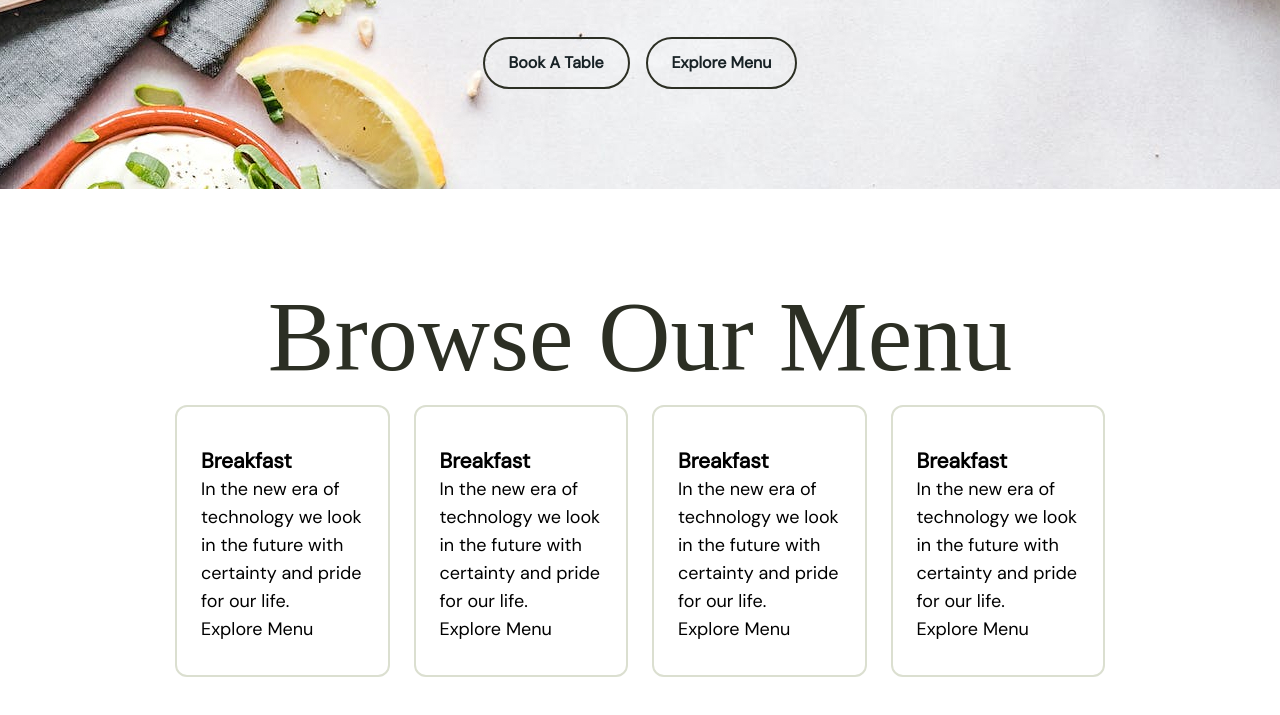
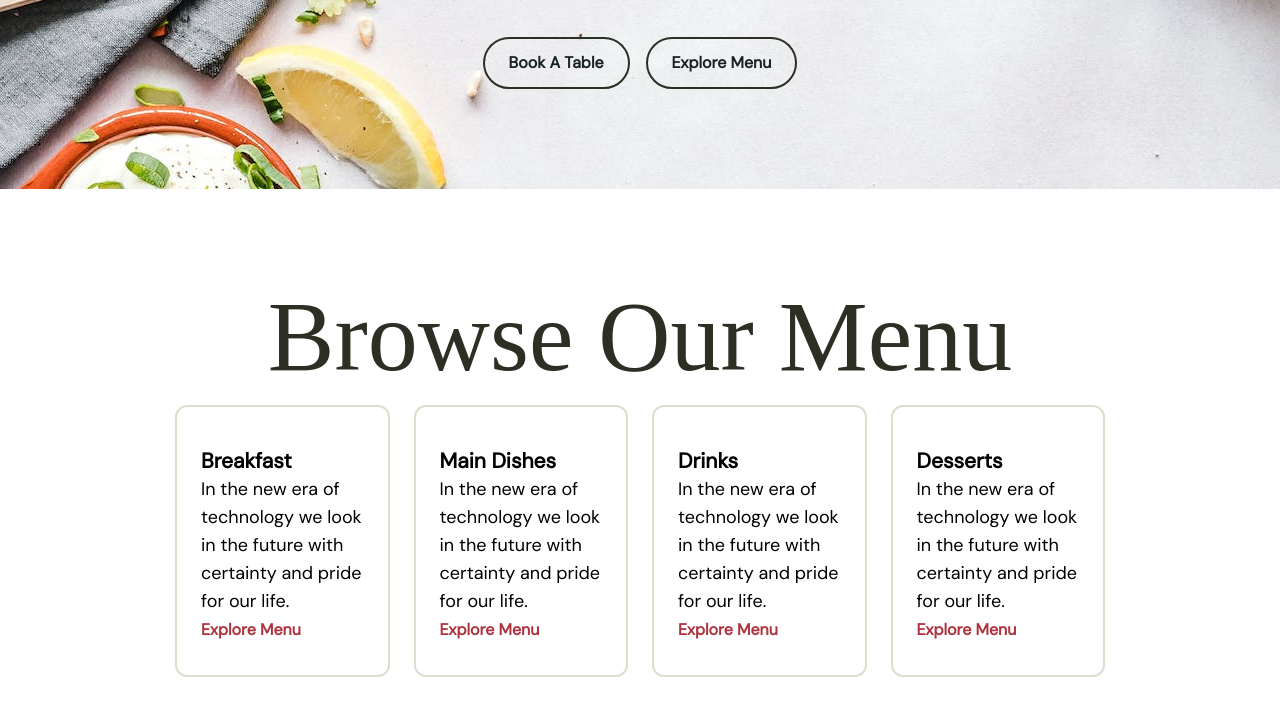
Before and after one commit to Ilimchik/bliss, a plain HTML site: page index.html in a window 1280 px wide. Shown: the part 463-1178 px from the top of the page. Drawn offline with Linux system fonts and the light colour scheme; a web font is replaced by a local one.

Commit message:
add link button

```diff
--- a/css/style.css
+++ b/css/style.css
@@ -236,3 +236,10 @@ section {
 	padding: 40px 24px 32px;
 
 }
+.browse_link{
+	color: #AD343E;
+text-align: center;
+font-size: 16px;
+font-weight: 700;
+line-height: 24px;
+}
--- a/index.html
+++ b/index.html
@@ -63,19 +63,19 @@
 	</div>
 	<div class="browse_card">
 		<i class="browse_ic"></i>
-		<h3 class="browse_tit">Breakfast</h3>
+		<h3 class="browse_tit">Main Dishes</h3>
 		<p class="browse_txt">In the new era of technology we look in the future with certainty and pride for our life.</p>
 		<a href="menu.html" class="browse_link">Explore Menu</a>
 		</div>
 		<div class="browse_card">
 			<i class="browse_ic"></i>
-			<h3 class="browse_tit">Breakfast</h3>
+			<h3 class="browse_tit">Drinks</h3>
 			<p class="browse_txt">In the new era of technology we look in the future with certainty and pride for our life.</p>
 			<a href="menu.html" class="browse_link">Explore Menu</a>
 			</div>
 			<div class="browse_card">
 				<i class="browse_ic"></i>
-				<h3 class="browse_tit">Breakfast</h3>
+				<h3 class="browse_tit">Desserts</h3>
 				<p class="browse_txt">In the new era of technology we look in the future with certainty and pride for our life.</p>
 				<a href="menu.html" class="browse_link">Explore Menu</a>
 				</div>
```
